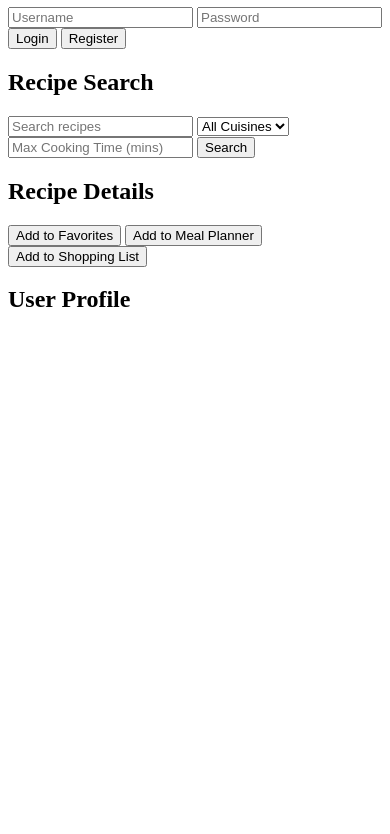
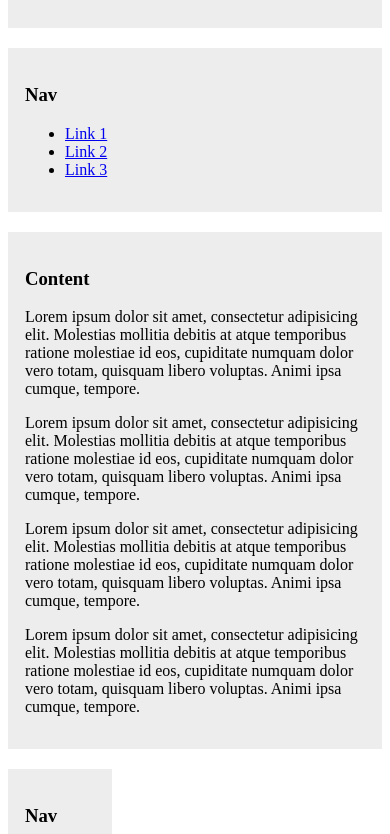
Before and after one commit to RossFahan/flavorByte, a plain HTML site: page index.html in a window 390 px wide. Shown: the part 73-907 px from the top of the page. Before the commit the page ends 844 px from the top, so only its background shows below. Drawn offline with Linux system fonts and the light colour scheme; a script that the page names is missing.

Commit message:
added in 'holy grail' layout HTML and CSS

```diff
--- a/assets/css/style.css
+++ b/assets/css/style.css
@@ -0,0 +1,72 @@
+
+.holy-grail-grid {
+    display: -ms-grid;
+    display: grid;
+    -ms-grid-columns: 1fr 3fr 1fr;
+        grid-template-columns: 1fr 3fr 1fr;
+    -ms-grid-rows: 1fr 8fr 1fr;
+        grid-template-rows: 1fr 8fr 1fr;
+    grid-gap: 20px;
+    height: 100vh;
+  }
+
+  @media screen and (max-width: 60em) {
+    .holy-grail-grid {
+      -ms-grid-rows: 2fr 1fr 5fr 1fr;
+          grid-template-rows: 2fr 1fr 5fr 1fr;
+    }
+  }
+
+  .holy-grail-header,
+  .holy-grail-left,
+  .holy-grail-middle,
+  .holy-grail-right,
+  .holy-grail-footer {
+    padding: 1rem;
+    border: 1px solid #ededed;
+    background-color: #ededed;
+  }
+
+  .holy-grail-header {
+    -ms-grid-column: 1;
+        grid-column-start: 1;
+    grid-column-end: 4;
+    -ms-grid-row: 1;
+        grid-row-start: 1;
+  }
+
+  @media screen and (max-width: 60em) {
+    .holy-grail-left {
+      -ms-grid-row: 2;
+          grid-row-start: 2;
+      -ms-grid-column: 1;
+          grid-column-start: 1;
+      grid-column-end: 4;
+    }
+  }
+
+  @media screen and (max-width: 60em) {
+    .holy-grail-middle {
+      -ms-grid-row: 3;
+          grid-row-start: 3;
+      -ms-grid-column: 1;
+          grid-column-start: 1;
+      grid-column-end: 4;
+    }
+  }
+
+  @media screen and (max-width: 60em) {
+    .right-nav {
+      -ms-grid-row: 4;
+          grid-row-start: 4;
+      -ms-grid-column: 1;
+          grid-column-start: 1;
+      grid-column-end: 4;
+    }
+  }
+
+  .holy-grail-footer {
+    -ms-grid-column: 1;
+        grid-column-start: 1;
+    grid-column-end: 4;
+  }
--- a/index.html
+++ b/index.html
@@ -5,69 +5,48 @@
     <meta charset="UTF-8">
     <meta name="viewport" content="width=device-width, initial-scale=1.0">
     <title>Food App</title>
-    <link rel="stylesheet" href="styles.css">
+    <link rel="stylesheet" href="/assets/css/style.css">
 </head>
 
 <body>
-    <!-- Header -->
-    <header>
-        <h1>Meal Planner</h1>
-        <!-- Include user authentication elements here -->
-        <div id="authentication">
-            <input type="text" id="username" placeholder="Username">
-            <input type="password" id="password" placeholder="Password">
-            <button id="loginBtn">Login</button>
-            <button id="registerBtn">Register</button>
+    <div class="holy-grail-grid">
+        <div class="holy-grail-header">
+          <h3>Header</h3>
         </div>
-    </header>
 
-    <!-- Recipe Search -->
-    <section id="recipeSearch">
-        <h2>Recipe Search</h2>
-        <form id="searchForm">
-            <input type="text" id="searchQuery" placeholder="Search recipes">
-            <select id="cuisineSelect">
-                <option value="">All Cuisines</option>
-                <option value="italian">Italian</option>
-                <option value="indian">Indian</option>
-                <option value="mexican">Mexican</option>
-                <!-- Add more cuisine options -->
-            </select>
-            <input type="number" id="maxCookingTime" placeholder="Max Cooking Time (mins)">
-            <button type="submit">Search</button>
-        </form>
-        <div id="searchResults">
-            <!-- Display search results here -->
+        <div class="holy-grail-left">
+          <h3>Nav</h3>
+          <ul>
+            <li><a href="#">Link 1</a></li>
+            <li><a href="#">Link 2</a></li>
+            <li><a href="#">Link 3</a></li>
+          </ul>
         </div>
-    </section>
 
-    <!-- Recipe Details -->
-    <section id="recipeDetails">
-        <h2>Recipe Details</h2>
-        <div id="recipeInfo">
-            <!-- Display recipe information here -->
+        <div class="holy-grail-middle">
+          <h3>Content</h3>
+          <p>Lorem ipsum dolor sit amet, consectetur adipisicing elit. Molestias mollitia debitis at atque temporibus ratione molestiae id eos, cupiditate numquam dolor vero totam, quisquam libero voluptas. Animi ipsa cumque, tempore.</p>
+          <p>Lorem ipsum dolor sit amet, consectetur adipisicing elit. Molestias mollitia debitis at atque temporibus ratione molestiae id eos, cupiditate numquam dolor vero totam, quisquam libero voluptas. Animi ipsa cumque, tempore.</p>
+          <p>Lorem ipsum dolor sit amet, consectetur adipisicing elit. Molestias mollitia debitis at atque temporibus ratione molestiae id eos, cupiditate numquam dolor vero totam, quisquam libero voluptas. Animi ipsa cumque, tempore.</p>
+          <p>Lorem ipsum dolor sit amet, consectetur adipisicing elit. Molestias mollitia debitis at atque temporibus ratione molestiae id eos, cupiditate numquam dolor vero totam, quisquam libero voluptas. Animi ipsa cumque, tempore.</p>
         </div>
-        <div id="nutritionInfo">
-            <!-- Display nutrition information here -->
+
+        <div class="holy-grail-right">
+          <h3>Nav</h3>
+          <ul>
+            <li><a href="#">Link 1</a></li>
+            <li><a href="#">Link 2</a></li>
+            <li><a href="#">Link 3</a></li>
+          </ul>
         </div>
-        <button id="addToFavoritesBtn">Add to Favorites</button>
-        <button id="addToPlannerBtn">Add to Meal Planner</button>
-        <button id="addToShoppingListBtn">Add to Shopping List</button>
-    </section>
 
-    <!-- User Profile -->
-    <section id="userProfile">
-        <h2>User Profile</h2>
-        <div id="userInfo">
-            <!-- Display user information here -->
+        <div class="holy-grail-footer">
+          <h3>Footer</h3>
         </div>
-        <div id="savedRecipes">
-            <!-- Display saved recipes here -->
-        </div>
-        <div id="mealPlanner">
-            <!-- Display meal planner here -->
-        </div>
-    </section>
+
+      </div>
+
+
 
     <script src="app.js"></script>
 </body>
```
